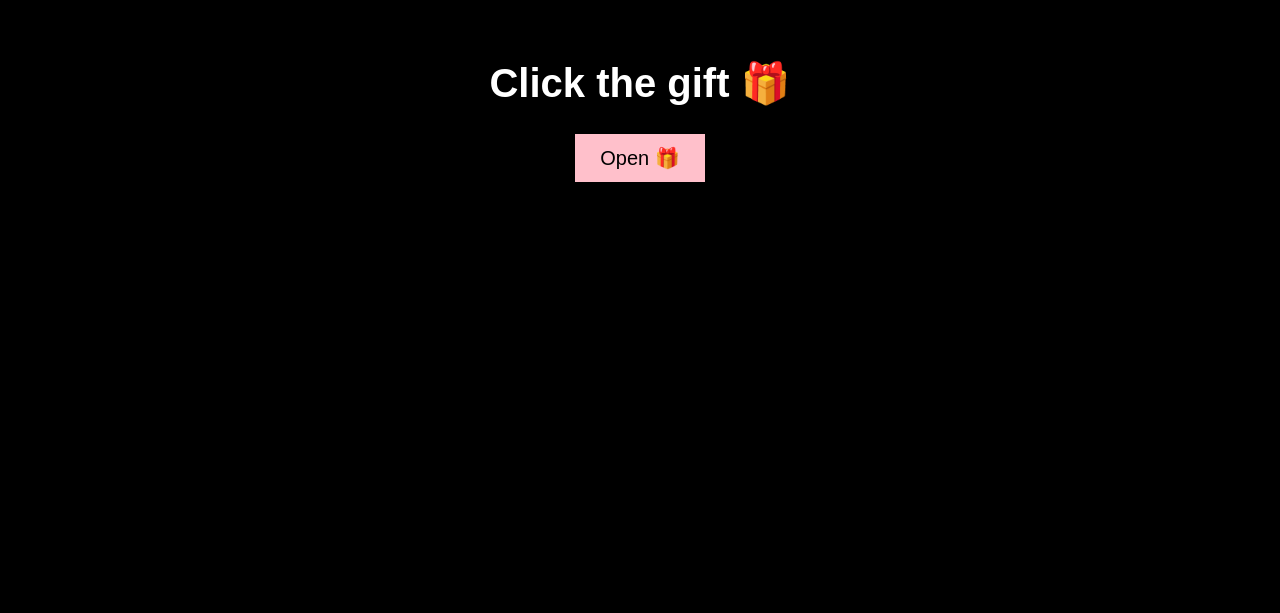
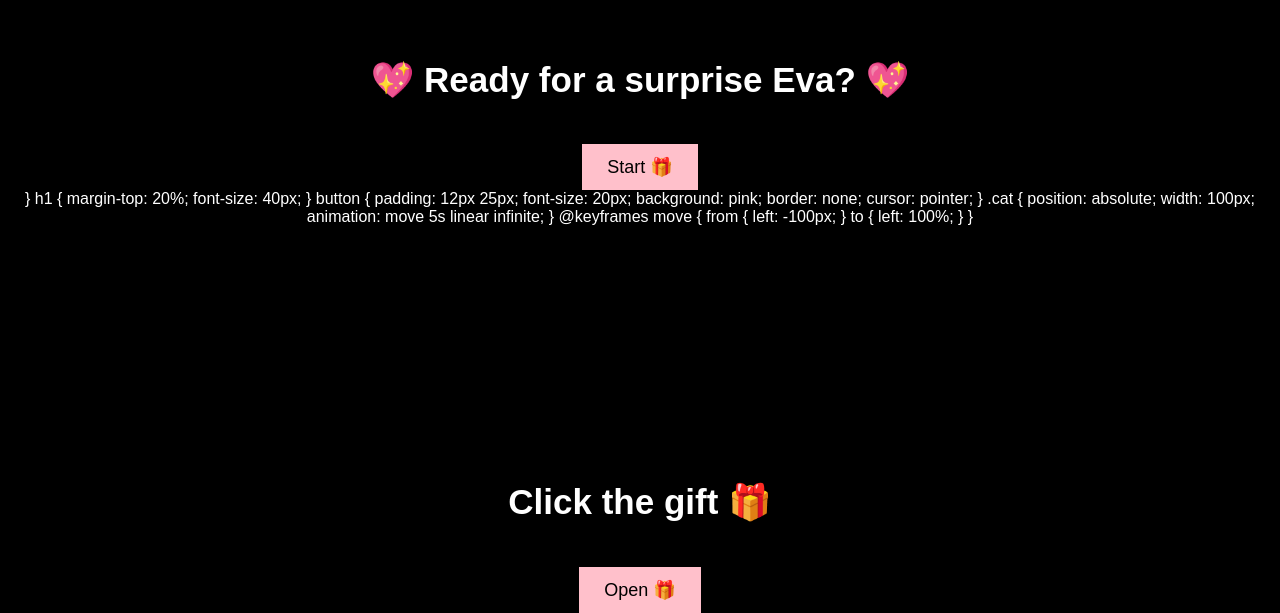
Before and after one commit to suzythv/Ashwini, a plain HTML site: page index.html in a window 1280 px wide. Shown: the part 196-809 px from the top of the page. Drawn offline with Linux system fonts and the light colour scheme.

Commit message:
Update index.html

```diff
--- a/index.html
+++ b/index.html
@@ -8,7 +8,117 @@
       background: black;
       color: white;
       text-align: center;
+      font-family: Arial;<!DOCTYPE html>
+<html>
+<head>
+  <title>Eva's Birthday 🎂</title>
+  <style>
+    body {
+      margin: 0;
+      background: black;
+      color: white;
+      text-align: center;
       font-family: Arial;
+      overflow: hidden;
+    }
+
+    h1 {
+      margin-top: 20%;
+      font-size: 35px;
+    }
+
+    button {
+      padding: 12px 25px;
+      font-size: 18px;
+      margin-top: 20px;
+      background: pink;
+      border: none;
+      cursor: pointer;
+    }
+
+    .balloon {
+      position: absolute;
+      font-size: 30px;
+      animation: float 5s linear infinite;
+    }
+
+    .cat {
+      position: absolute;
+      width: 100px;
+      animation: move 6s linear infinite;
+    }
+
+    @keyframes float {
+      from { top: 100%; }
+      to { top: -10%; }
+    }
+
+    @keyframes move {
+      from { left: -100px; }
+      to { left: 100%; }
+    }
+  </style>
+</head>
+
+<body>
+
+<h1 id="text">💖 Ready for a surprise Eva? 💖</h1>
+<button onclick="nextStep()">Start 🎁</button>
+
+<div id="effects"></div>
+
+<script>
+let step = 0;
+
+function nextStep() {
+  let text = document.getElementById("text");
+  let box = document.getElementById("effects");
+
+  step++;
+
+  if (step === 1) {
+    text.innerHTML = "🎈 Let's decorate!";
+    for (let i = 0; i < 10; i++) {
+      let b = document.createElement("div");
+      b.innerHTML = "🎈";
+      b.className = "balloon";
+      b.style.left = Math.random() * 100 + "%";
+      box.appendChild(b);
+    }
+  }
+
+  else if (step === 2) {
+    text.innerHTML = "🎂 Let's make a cake!";
+  }
+
+  else if (step === 3) {
+    text.innerHTML = "🕯️ Light the candle!";
+  }
+
+  else if (step === 4) {
+    text.innerHTML = "👀 Close your eyes & make a wish 💖";
+  }
+
+  else if (step === 5) {
+    text.innerHTML = "💨 Blow the candle!";
+  }
+
+  else {
+    text.innerHTML = "🎉 Happy Birthday Eva 💖🐱";
+
+    for (let i = 0; i < 6; i++) {
+      let img = document.createElement("img");
+      img.src = "https://media.giphy.com/media/JIX9t2j0ZTN9S/giphy.gif";
+      img.className = "cat";
+      img.style.top = Math.random() * 400 + "px";
+      box.appendChild(img);
+    }
+  }
+}
+</script>
+
+</body>
+</html>
     }
 
     h1 {
```
